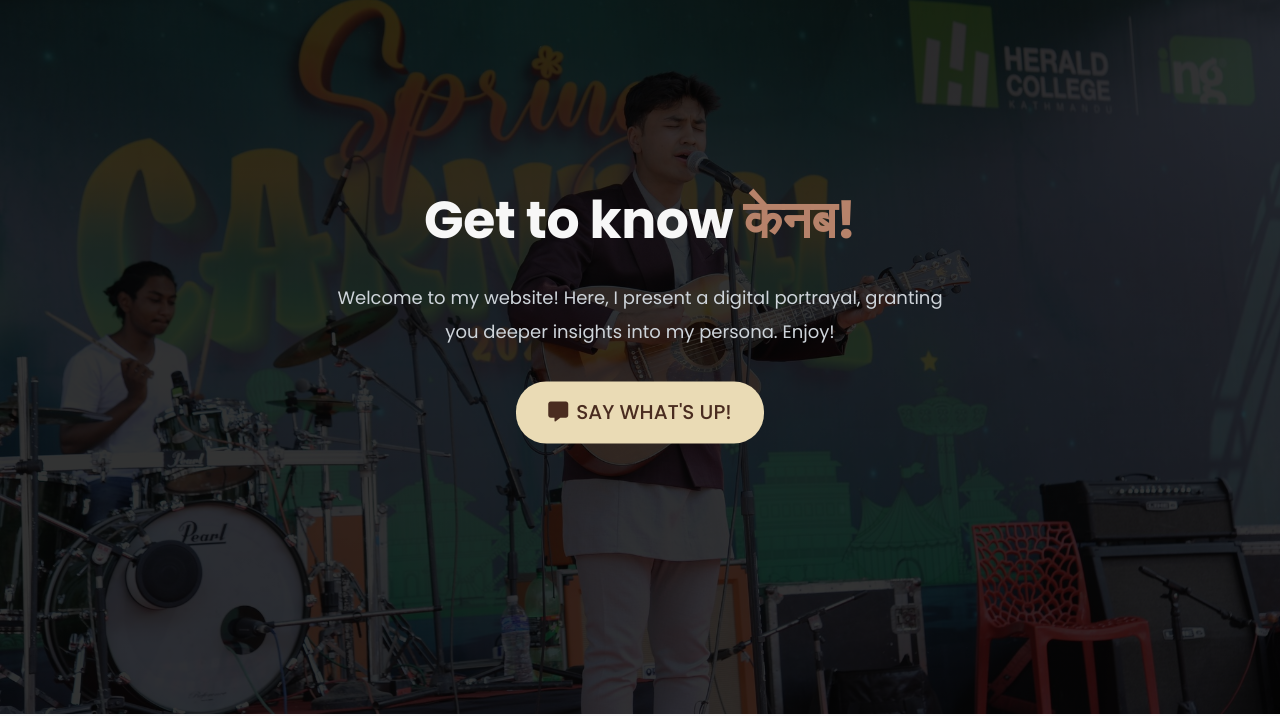
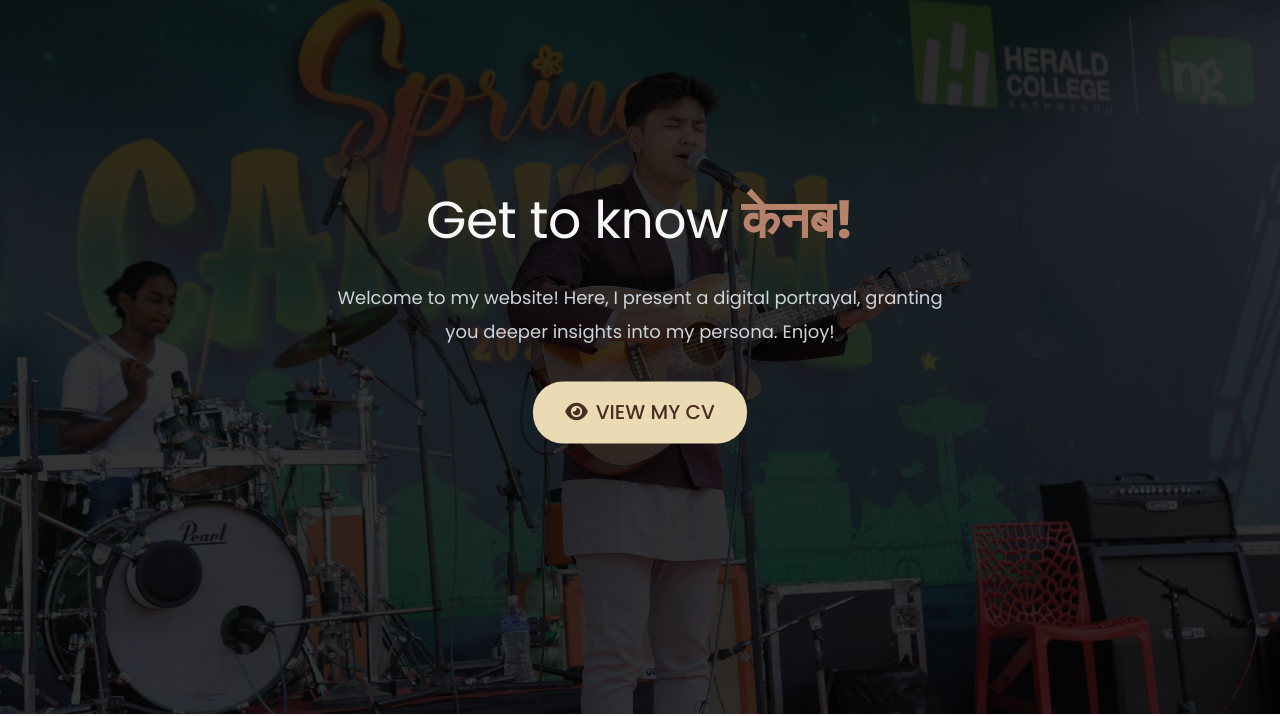
Before and after one commit to kenabA/Portfolio, a website: page index.html in a window 1280 px wide. Shown: the part 86-802 px from the top of the page. Drawn offline with nearby package versions, Linux system fonts and the light colour scheme.

Commit message:
Added 'View CV'

```diff
--- a/index.html
+++ b/index.html
@@ -67,16 +67,21 @@
       >
         <div class="container">
           <div class="text-center hero-container">
-            <h1 class="text-alpha text-white">
-              Get to know <span class="text-primary-lighter">केनब!</span>
+            <h1 class="text-alpha fw-normal text-white">
+              Get to know
+              <span class="text-primary-lighter fw-bold">केनब!</span>
             </h1>
             <p class="font-18 fw-normal text-gray-400 para">
               Welcome to my website! Here, I present a digital portrayal,
               granting you deeper insights into my persona. Enjoy!
             </p>
-            <a class="btn-1 fw-medium" href="#section-contact">
-              <span class="me-2"> <i class="fa-solid fa-message"></i></span>Say
-              What's Up!
+            <a
+              class="btn-1 fw-medium"
+              href="https://kenab-cv.tiiny.site"
+              target="_blank"
+            >
+              <span class="me-2"><i class="fa-solid fa-eye"></i></span>View my
+              CV
             </a>
           </div>
         </div>
```
